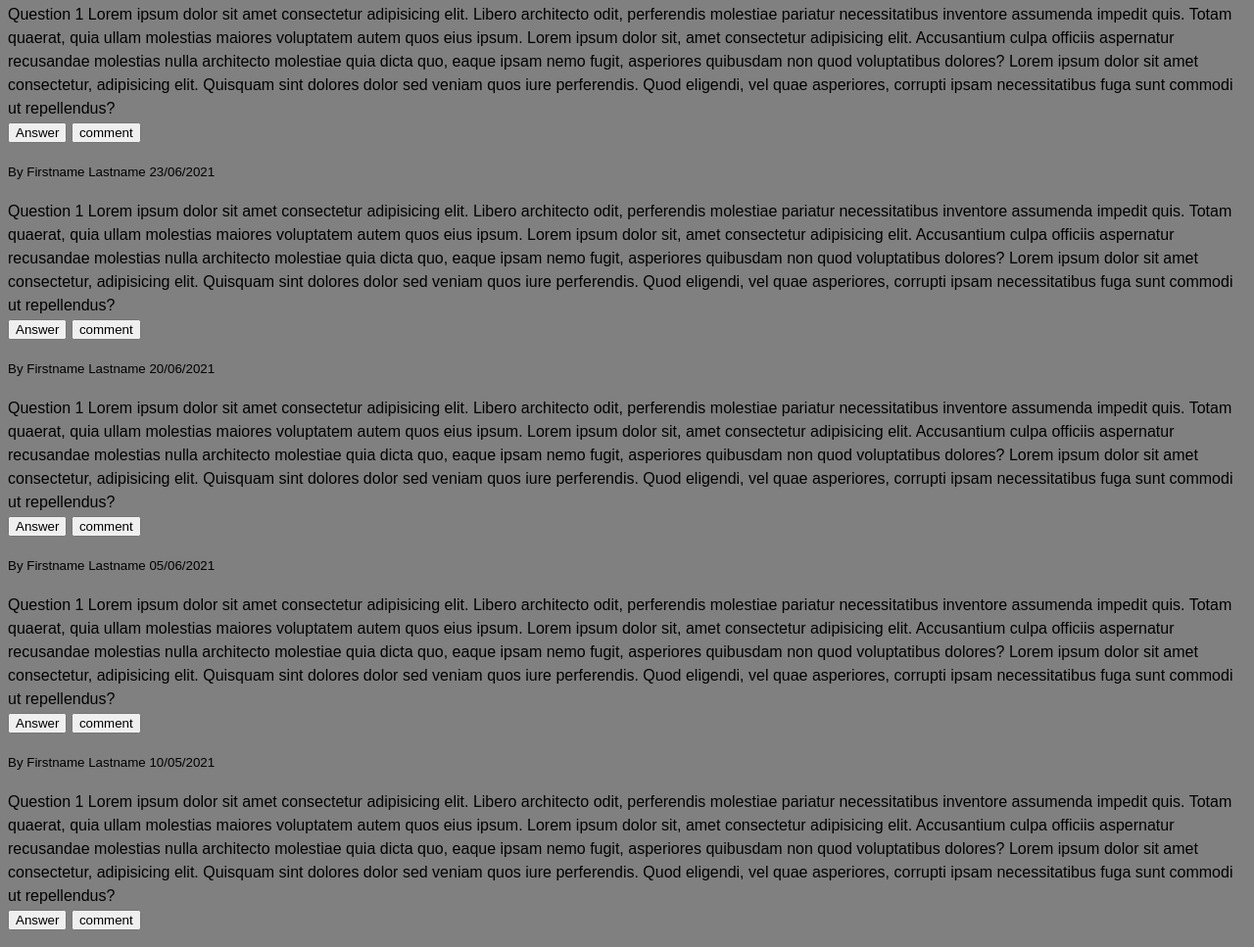
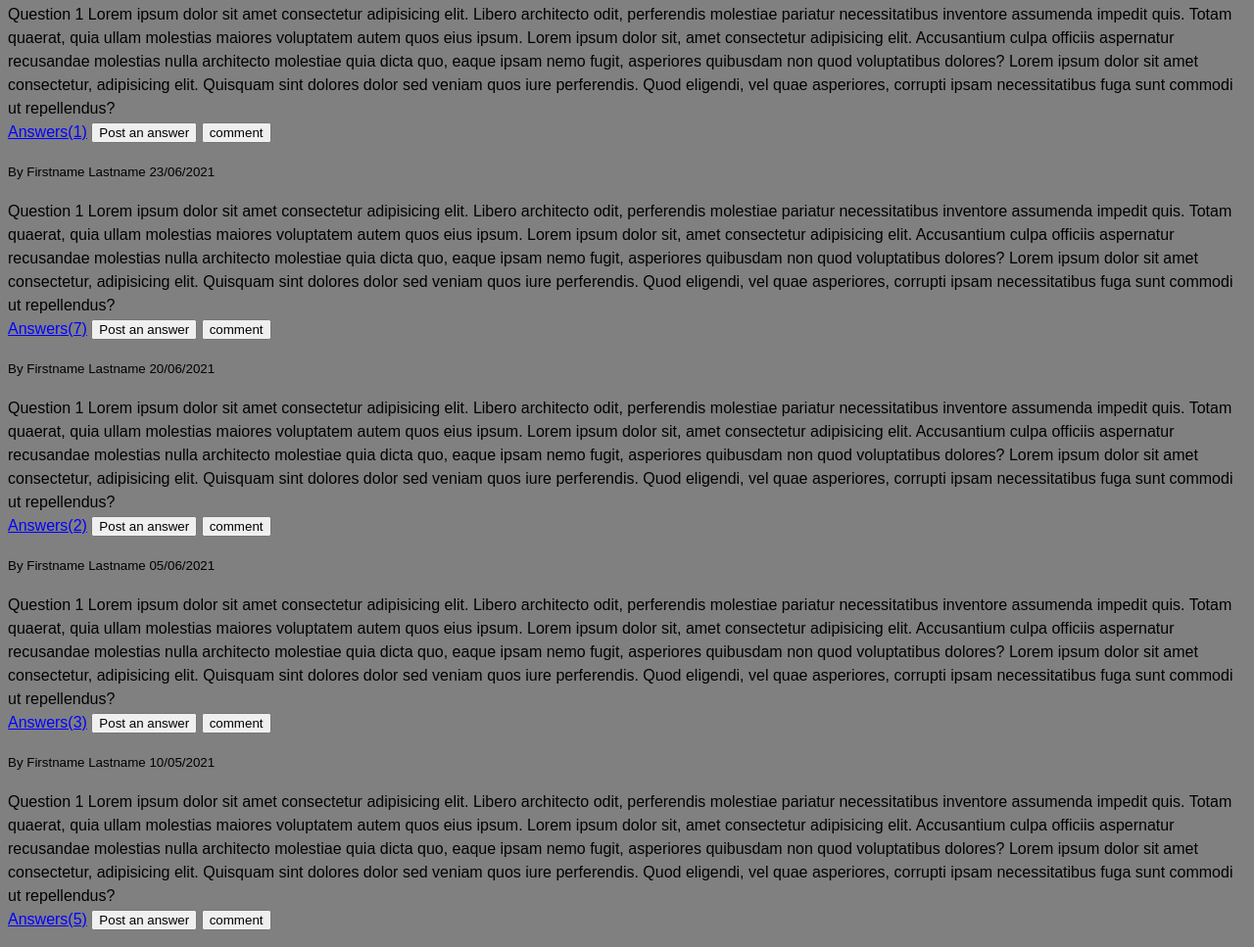
Before and after one commit to Leoncenno/Stack_Overflow-lite, a plain HTML site: page timeline.html in a window 1280 px wide. Shown: the part 160-1127 px from the top of the page at 98% size. Drawn offline with Linux system fonts and the light colour scheme.

Commit message:
uiTemplate

```diff
--- a/timeline.html
+++ b/timeline.html
@@ -7,7 +7,7 @@
     <body>
         <h1>StackOverflowlite</h1>
         <br>
-        <a href="profile.html">Profile</a>      <button>Ask a question</button>
+        <a href="index.html">Profile</a>      <button>Ask a question</button>
         <hr>
         <small>By Firstname Lastname 03/07/2021</small>
         <p>
@@ -15,7 +15,7 @@
             Lorem ipsum dolor sit, amet consectetur adipisicing elit. Accusantium culpa officiis aspernatur recusandae molestias nulla architecto molestiae quia dicta quo, eaque ipsam nemo fugit, asperiores quibusdam non quod voluptatibus dolores?
             Lorem ipsum dolor sit amet consectetur, adipisicing elit. Quisquam sint dolores dolor sed veniam quos iure perferendis. Quod eligendi, vel quae asperiores, corrupti ipsam necessitatibus fuga sunt commodi ut repellendus?
             <br>
-            <button>Answer</button> <button>comment</button>
+            <a href="#">Answers(1)</a> <button>Post an answer</button> <button>comment</button>
         </p>
         <small>By Firstname Lastname 23/06/2021</small>
         <p>
@@ -23,7 +23,7 @@
             Lorem ipsum dolor sit, amet consectetur adipisicing elit. Accusantium culpa officiis aspernatur recusandae molestias nulla architecto molestiae quia dicta quo, eaque ipsam nemo fugit, asperiores quibusdam non quod voluptatibus dolores?
             Lorem ipsum dolor sit amet consectetur, adipisicing elit. Quisquam sint dolores dolor sed veniam quos iure perferendis. Quod eligendi, vel quae asperiores, corrupti ipsam necessitatibus fuga sunt commodi ut repellendus?
             <br>
-            <button>Answer</button> <button>comment</button>
+            <a href="#">Answers(7)</a> <button>Post an answer</button> <button>comment</button>
         </p>
         <small>By Firstname Lastname 20/06/2021</small>
         <p>
@@ -31,7 +31,7 @@
             Lorem ipsum dolor sit, amet consectetur adipisicing elit. Accusantium culpa officiis aspernatur recusandae molestias nulla architecto molestiae quia dicta quo, eaque ipsam nemo fugit, asperiores quibusdam non quod voluptatibus dolores?
             Lorem ipsum dolor sit amet consectetur, adipisicing elit. Quisquam sint dolores dolor sed veniam quos iure perferendis. Quod eligendi, vel quae asperiores, corrupti ipsam necessitatibus fuga sunt commodi ut repellendus?
             <br>
-            <button>Answer</button> <button>comment</button>
+            <a href="#">Answers(2)</a> <button>Post an answer</button> <button>comment</button>
         </p>
         <small>By Firstname Lastname 05/06/2021</small>
         <p>
@@ -39,7 +39,7 @@
             Lorem ipsum dolor sit, amet consectetur adipisicing elit. Accusantium culpa officiis aspernatur recusandae molestias nulla architecto molestiae quia dicta quo, eaque ipsam nemo fugit, asperiores quibusdam non quod voluptatibus dolores?
             Lorem ipsum dolor sit amet consectetur, adipisicing elit. Quisquam sint dolores dolor sed veniam quos iure perferendis. Quod eligendi, vel quae asperiores, corrupti ipsam necessitatibus fuga sunt commodi ut repellendus?
             <br>
-            <button>Answer</button> <button>comment</button>
+            <a href="#">Answers(3)</a> <button>Post an answer</button> <button>comment</button>
         </p>
         <small>By Firstname Lastname 10/05/2021</small>
         <p>
@@ -47,7 +47,7 @@
             Lorem ipsum dolor sit, amet consectetur adipisicing elit. Accusantium culpa officiis aspernatur recusandae molestias nulla architecto molestiae quia dicta quo, eaque ipsam nemo fugit, asperiores quibusdam non quod voluptatibus dolores?
             Lorem ipsum dolor sit amet consectetur, adipisicing elit. Quisquam sint dolores dolor sed veniam quos iure perferendis. Quod eligendi, vel quae asperiores, corrupti ipsam necessitatibus fuga sunt commodi ut repellendus?
             <br>
-            <button>Answer</button> <button>comment</button>
+            <a href="#">Answers(5)</a> <button>Post an answer</button> <button>comment</button>
         </p>
     </body>
 </html>
```
